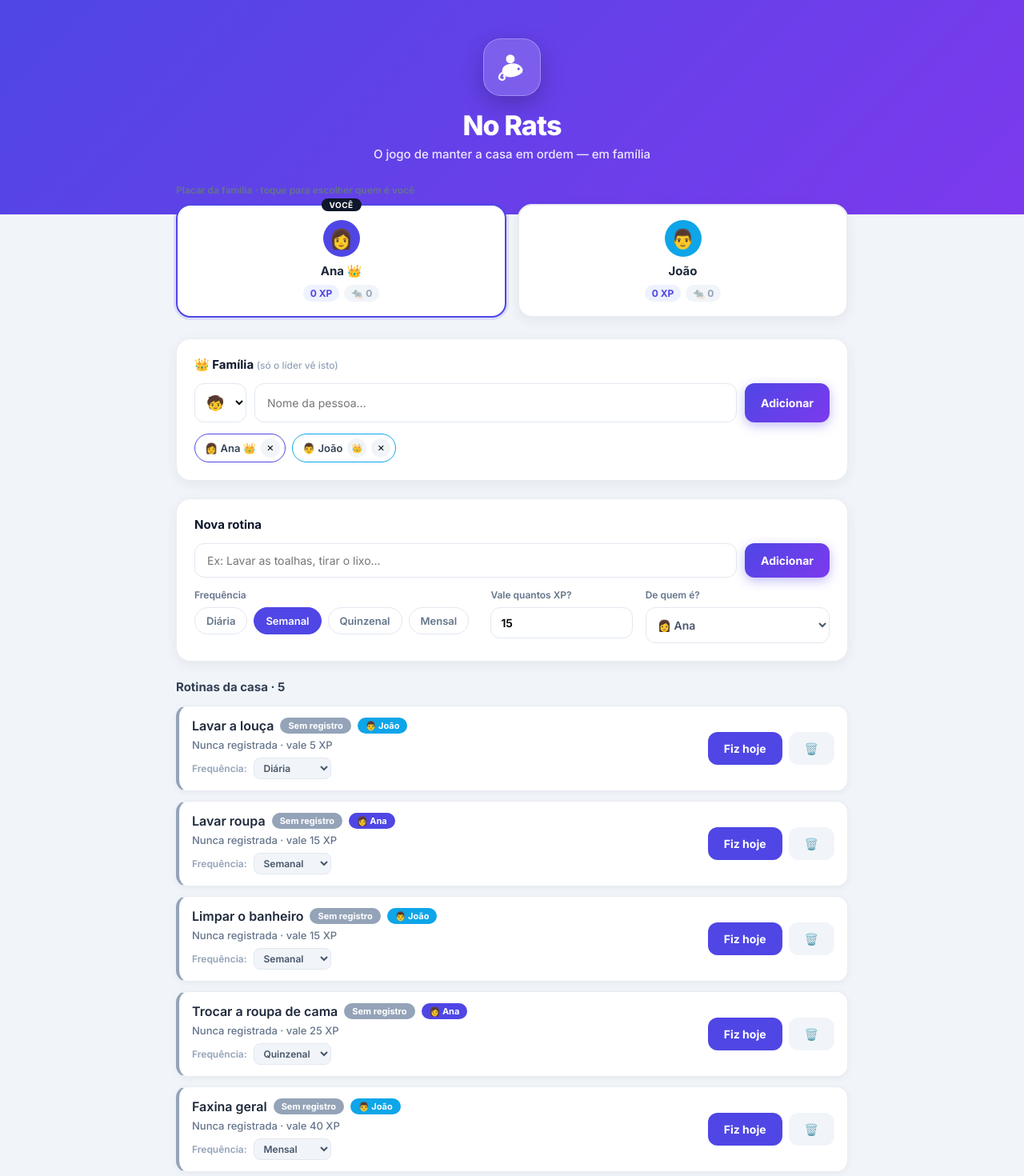
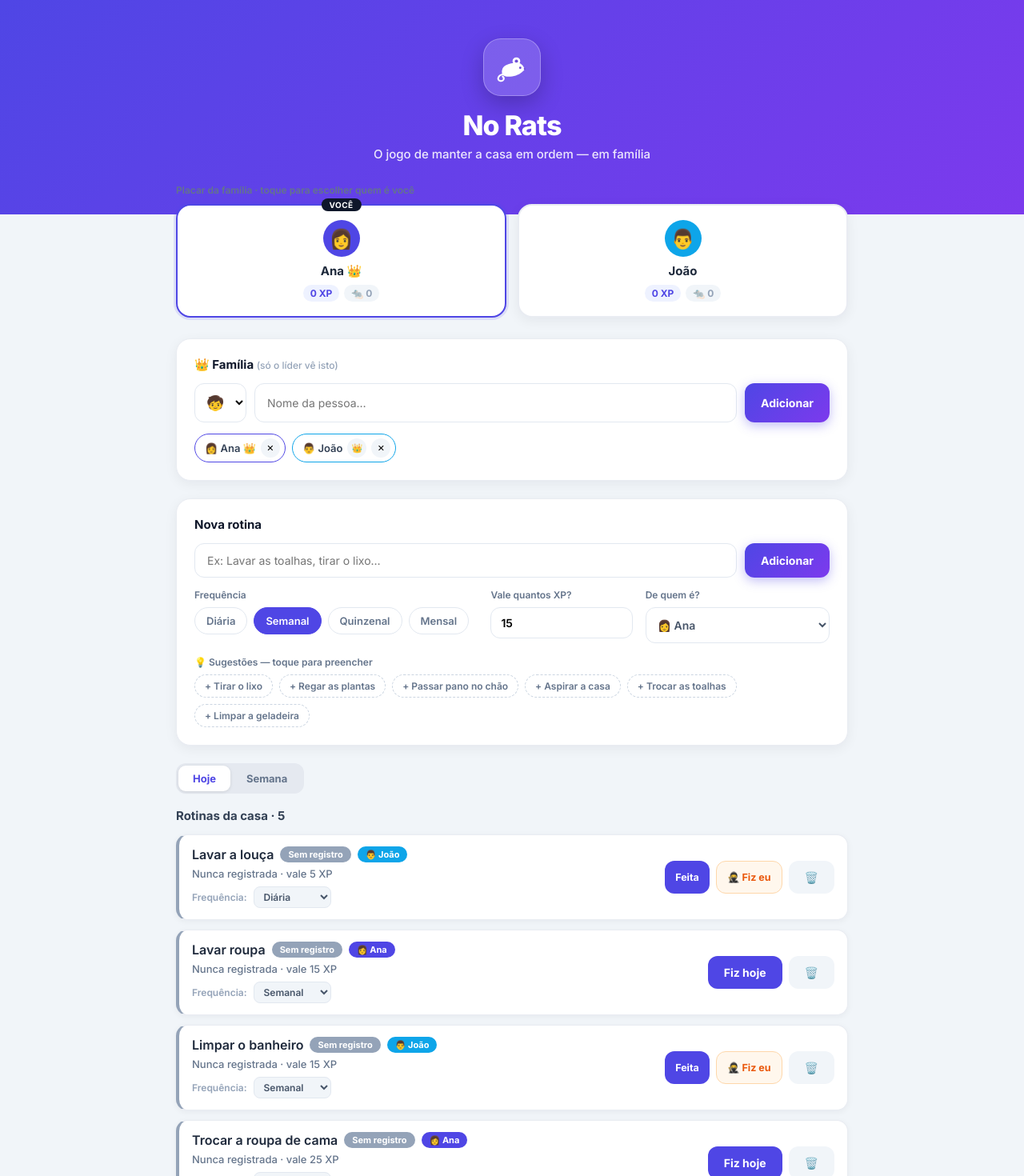
Before and after one commit to cristianamoreira/no-rats, a React (Vite) app in the folder frontend/: page / in a window 1280 px wide. Shown: the top 1470 px of the page at 80% size. Built offline with nearby package versions, Linux system fonts and the light colour scheme.

Commit message:
Parte 2: roubar, semana, sugestoes

```diff
--- a/frontend/src/App.jsx
+++ b/frontend/src/App.jsx
@@ -9,13 +9,25 @@ const FREQUENCIES = {
 
 const COLORS = ['#4f46e5', '#0ea5e9', '#f59e0b', '#ec4899', '#10b981', '#8b5cf6']
 const EMOJIS = ['👩', '👨', '🧒', '👧', '👦', '🧑', '👵', '👴', '🐱', '🐶']
+const WEEKDAYS = ['Domingo', 'Segunda', 'Terça', 'Quarta', 'Quinta', 'Sexta', 'Sábado']
+
+const SUGGESTIONS = [
+  { title: 'Tirar o lixo', freq: 'diaria' },
+  { title: 'Regar as plantas', freq: 'semanal' },
+  { title: 'Passar pano no chão', freq: 'semanal' },
+  { title: 'Aspirar a casa', freq: 'semanal' },
+  { title: 'Trocar as toalhas', freq: 'semanal' },
+  { title: 'Limpar a geladeira', freq: 'mensal' },
+]
 
 const MS = 86400000
 
 function todayStr() {
   return new Date().toISOString().slice(0, 10)
 }
-
+function addDays(dateStr, n) {
+  return new Date(Date.parse(dateStr) + n * MS).toISOString().slice(0, 10)
+}
 function daysSince(dateStr) {
   if (!dateStr) return null
   return Math.round((Date.parse(todayStr()) - Date.parse(dateStr)) / MS)
@@ -43,11 +55,26 @@ function getStatus(routine) {
 function RatLogo() {
   return (
     <svg viewBox="0 0 64 64" aria-hidden="true">
-      <path d="M17 41 C 8 44 6 53 13 55 C 18 56 21 51 17 48" fill="none" stroke="currentColor" strokeWidth="3.2" strokeLinecap="round" />
-      <circle cx="29" cy="17" r="8" fill="currentColor" />
-      <path d="M53 39 C 50 30 43 25 35 25 C 23 25 14 30 14 39 C 14 46 20 50 28 50 C 38 50 47 46 52 40 Z" fill="currentColor" />
-      <circle cx="44" cy="35" r="2.3" fill="#6d4fd6" />
-      <circle cx="53" cy="39" r="1.9" fill="#6d4fd6" />
+      <path
+        d="M15 45 C 6 47 4 56 11 57 C 17 58 19 52 15 49"
+        fill="none"
+        stroke="currentColor"
+        strokeWidth="3"
+        strokeLinecap="round"
+      />
+      <circle cx="40" cy="21" r="7" fill="currentColor" />
+      <circle cx="40" cy="21" r="3" fill="#6d4fd6" />
+      <path
+        d="M55 35
+           C 52 27 46 23 39 24
+           C 27 25 16 28 14 37
+           C 12.5 43 15 48 22 49
+           C 32 50 43 47 50 41
+           C 53 38.5 55 37 55 35 Z"
+        fill="currentColor"
+      />
+      <circle cx="47" cy="33" r="2.1" fill="#6d4fd6" />
+      <circle cx="55" cy="35" r="1.7" fill="#6d4fd6" />
     </svg>
   )
 }
@@ -90,6 +117,7 @@ function loadState() {
 export default function App() {
   const [state, setState] = useState(loadState)
   const [toast, setToast] = useState(null)
+  const [view, setView] = useState('hoje')
 
   const [rTitle, setRTitle] = useState('')
   const [rFreq, setRFreq] = useState('semanal')
@@ -139,6 +167,11 @@ export default function App() {
     setRXp(FREQUENCIES[key].xp)
   }
 
+  const useSuggestion = (sug) => {
+    setRTitle(sug.title)
+    setFreqForm(sug.freq)
+  }
+
   const addMember = () => {
     if (!pName.trim()) return showToast('✏️ Digite o nome!')
     const id = 'm' + Date.now()
@@ -178,18 +211,24 @@ export default function App() {
     showToast('✅ Rotina criada!')
   }
 
-  const markDone = (id) => {
+  const completeTask = (id, stealerId) => {
     const today = todayStr()
     const routine = routines.find((r) => r.id === id)
     if (!routine) return
     if (routine.lastDone === today) return showToast('✨ Já registrada hoje!')
     const owner = members.find((m) => m.id === routine.ownerId)
+    const creditId = stealerId || routine.ownerId
+    const credit = members.find((m) => m.id === creditId)
     setState((p) => ({
       ...p,
-      members: p.members.map((m) => (m.id === routine.ownerId ? { ...m, xp: m.xp + routine.xp } : m)),
+      members: p.members.map((m) => (m.id === creditId ? { ...m, xp: m.xp + routine.xp } : m)),
       routines: p.routines.map((r) => (r.id === id ? { ...r, lastDone: today, penalized: false } : r)),
     }))
-    showToast(`✅ +${routine.xp} XP para ${owner ? owner.name : 'a casa'}!`)
+    if (stealerId && owner && stealerId !== owner.id) {
+      showToast(`🥷 ${credit.name} roubou a tarefa de ${owner.name}! +${routine.xp} XP`)
+    } else {
+      showToast(`✅ +${routine.xp} XP para ${credit ? credit.name : 'a casa'}`)
+    }
   }
 
   const updateFreq = (id, newFreq) =>
@@ -198,9 +237,27 @@ export default function App() {
   const removeRoutine = (id) =>
     setState((p) => ({ ...p, routines: p.routines.filter((r) => r.id !== id) }))
 
+  const memberById = (id) => members.find((m) => m.id === id)
+
   const withStatus = routines.map((r) => ({ ...r, status: getStatus(r) }))
   withStatus.sort((a, b) => b.status.sort - a.status.sort)
-  const memberById = (id) => members.find((m) => m.id === id)
+
+  const today = todayStr()
+  const weekDays = []
+  for (let i = 0; i < 7; i++) weekDays.push({ offset: i, date: addDays(today, i), items: [] })
+  routines.forEach((r) => {
+    const freq = FREQUENCIES[r.freq] || FREQUENCIES.semanal
+    const due = r.lastDone ? addDays(r.lastDone, freq.days) : today
+    let diff = Math.round((Date.parse(due) - Date.parse(today)) / MS)
+    if (diff < 0) diff = 0
+    if (diff <= 6) weekDays[diff].items.push(r)
+  })
+  const dayLabel = (d) => {
+    if (d.offset === 0) return 'Hoje'
+    if (d.offset === 1) return 'Amanhã'
+    const wd = WEEKDAYS[new Date(d.date + 'T00:00:00Z').getUTCDay()]
+    return `${wd} · ${d.date.slice(8, 10)}/${d.date.slice(5, 7)}`
+  }
 
   return (
     <div className="nr-app">
@@ -226,14 +283,10 @@ export default function App() {
                 style={isActive ? { borderColor: m.color, boxShadow: `0 0 0 3px ${m.color}22` } : undefined}
               >
                 <div className="nr-avatar" style={{ background: m.color }}>{m.emoji}</div>
-                <div className="nr-player-name">
-                  {m.name} {m.id === leaderId ? '👑' : ''}
-                </div>
+                <div className="nr-player-name">{m.name} {m.id === leaderId ? '👑' : ''}</div>
                 <div className="nr-player-stats">
                   <span className="nr-xp-pill">{m.xp} XP</span>
-                  <span className="nr-rat-pill" style={m.rats > 0 ? { background: '#fee2e2', color: '#ef4444' } : undefined}>
-                    🐀 {m.rats}
-                  </span>
+                  <span className="nr-rat-pill" style={m.rats > 0 ? { background: '#fee2e2', color: '#ef4444' } : undefined}>🐀 {m.rats}</span>
                 </div>
                 {isActive && <div className="nr-you">você</div>}
               </button>
@@ -262,9 +315,7 @@ export default function App() {
               {members.map((m) => (
                 <div key={m.id} className="nr-member-chip" style={{ borderColor: m.color }}>
                   <span>{m.emoji} {m.name} {m.id === leaderId ? '👑' : ''}</span>
-                  {m.id !== leaderId && (
-                    <button className="nr-mini" title="Tornar líder" onClick={() => makeLeader(m.id)}>👑</button>
-                  )}
+                  {m.id !== leaderId && <button className="nr-mini" title="Tornar líder" onClick={() => makeLeader(m.id)}>👑</button>}
                   <button className="nr-mini" title="Remover" onClick={() => removeMember(m.id)}>✕</button>
                 </div>
               ))}
@@ -291,12 +342,7 @@ export default function App() {
                 <div className="nr-field-label">Frequência</div>
                 <div className="nr-pills">
                   {Object.entries(FREQUENCIES).map(([key, f]) => (
-                    <button
-                      key={key}
-                      className="nr-pill"
-                      onClick={() => setFreqForm(key)}
-                      style={rFreq === key ? { background: '#4f46e5', borderColor: '#4f46e5', color: '#fff' } : undefined}
-                    >
+                    <button key={key} className="nr-pill" onClick={() => setFreqForm(key)} style={rFreq === key ? { background: '#4f46e5', borderColor: '#4f46e5', color: '#fff' } : undefined}>
                       {f.label}
                     </button>
                   ))}
@@ -313,58 +359,62 @@ export default function App() {
                 </select>
               </div>
             </div>
+            <div className="nr-field-label" style={{ marginTop: '16px' }}>💡 Sugestões — toque para preencher</div>
+            <div className="nr-suggests">
+              {SUGGESTIONS.map((s) => (
+                <button key={s.title} className="nr-suggest" onClick={() => useSuggestion(s)}>+ {s.title}</button>
+              ))}
+            </div>
           </section>
         )}
 
+        <div className="nr-toggle">
+          <button className={view === 'hoje' ? 'active' : ''} onClick={() => setView('hoje')}>Hoje</button>
+          <button className={view === 'semana' ? 'active' : ''} onClick={() => setView('semana')}>Semana</button>
+        </div>
+
+        {view === 'hoje' ? (
           <section>
             <h2 className="nr-list-title">Rotinas da casa · {routines.length}</h2>
             {routines.length === 0 ? (
-            <div className="nr-empty">
-              <div style={{ fontSize: '34px', marginBottom: '8px' }}>🧹</div>
-              Nenhuma rotina ainda.
-            </div>
+              <div className="nr-empty"><div style={{ fontSize: '34px', marginBottom: '8px' }}>🧹</div>Nenhuma rotina ainda.</div>
             ) : (
               <div className="nr-tasks">
                 {withStatus.map((r) => {
                   const s = r.status
                   const owner = memberById(r.ownerId)
                   const doneToday = r.lastDone === todayStr()
+                  const ownerIsActive = active && active.id === r.ownerId
                   return (
                     <div className="nr-task" key={r.id} style={{ borderLeftColor: s.color }}>
                       <div style={{ minWidth: 0 }}>
                         <div className="nr-task-head">
                           <span className="nr-task-title">{r.title}</span>
                           <span className="nr-status" style={{ background: s.color }}>{s.label}</span>
-                        {owner && (
-                          <span className="nr-owner-tag" style={{ background: owner.color }}>
-                            {owner.emoji} {owner.name}
-                          </span>
-                        )}
+                          {owner && <span className="nr-owner-tag" style={{ background: owner.color }}>{owner.emoji} {owner.name}</span>}
                         </div>
-                      <div className="nr-meta">
-                        {s.last}{s.sub ? ` · ${s.sub}` : ''} · vale {r.xp} XP
-                      </div>
+                        <div className="nr-meta">{s.last}{s.sub ? ` · ${s.sub}` : ''} · vale {r.xp} XP</div>
                         {isLeader && (
                           <div className="nr-freq-row">
                             <span className="nr-freq-lbl">Frequência:</span>
                             <select className="nr-freq" value={r.freq} onChange={(e) => updateFreq(r.id, e.target.value)}>
-                            {Object.entries(FREQUENCIES).map(([key, f]) => (
-                              <option key={key} value={key}>{f.label}</option>
-                            ))}
+                              {Object.entries(FREQUENCIES).map(([key, f]) => <option key={key} value={key}>{f.label}</option>)}
                             </select>
                           </div>
                         )}
                       </div>
                       <div className="nr-actions">
-                      <button
-                        className={`nr-btn ${doneToday ? 'nr-done-today' : 'nr-complete'}`}
-                        onClick={() => markDone(r.id)}
-                      >
-                        {doneToday ? '✓ Feita hoje' : 'Fiz hoje'}
-                      </button>
-                      {isLeader && (
-                        <button className="nr-btn nr-del" title="Excluir" onClick={() => removeRoutine(r.id)}>🗑️</button>
+                        {doneToday ? (
+                          <button className="nr-btn nr-done-today">✓ Feita hoje</button>
+                        ) : ownerIsActive ? (
+                          <button className="nr-btn nr-complete" onClick={() => completeTask(r.id)}>Fiz hoje</button>
+                        ) : (
+                          <>
+                            <button className="nr-btn nr-complete nr-btn-sm" onClick={() => completeTask(r.id)}>Feita</button>
+                            <button className="nr-btn nr-steal nr-btn-sm" onClick={() => completeTask(r.id, active.id)} title={`Roubar de ${owner ? owner.name : ''}`}>🥷 Fiz eu</button>
+                          </>
                         )}
+                        {isLeader && <button className="nr-btn nr-del" title="Excluir" onClick={() => removeRoutine(r.id)}>🗑️</button>}
                       </div>
                     </div>
                   )
@@ -372,6 +422,37 @@ export default function App() {
               </div>
             )}
           </section>
+        ) : (
+          <section>
+            <h2 className="nr-list-title">Próximos 7 dias</h2>
+            {weekDays.map((d) => (
+              <div className="nr-week-day" key={d.offset}>
+                <div className="nr-week-head">{dayLabel(d)}</div>
+                {d.items.length === 0 ? (
+                  <div className="nr-week-empty">— nada previsto —</div>
+                ) : (
+                  d.items.map((r) => {
+                    const owner = memberById(r.ownerId)
+                    const doneToday = r.lastDone === todayStr()
+                    return (
+                      <div className="nr-week-item" key={r.id}>
+                        <span>
+                          <strong>{r.title}</strong>
+                          {owner && <span className="nr-owner-tag" style={{ background: owner.color, marginLeft: '8px' }}>{owner.emoji} {owner.name}</span>}
+                        </span>
+                        {doneToday ? (
+                          <button className="nr-btn nr-done-today nr-btn-sm">✓ Feita</button>
+                        ) : (
+                          <button className="nr-btn nr-complete nr-btn-sm" onClick={() => completeTask(r.id)}>Feita</button>
+                        )}
+                      </div>
+                    )
+                  })
+                )}
+              </div>
+            ))}
+          </section>
+        )}
 
         <footer className="nr-footer">No Rats · seus dados ficam salvos com segurança neste navegador</footer>
       </main>
@@ -413,15 +494,22 @@ body { margin: 0; }
 @media (min-width: 620px) { .nr-form-grid { grid-template-columns: 2fr 1fr 1.3fr; align-items: start; } }
 .nr-field-label { font-size: 12px; color: #64748b; font-weight: 600; margin-bottom: 8px; }
 .nr-btn { padding: 12px 20px; border: none; border-radius: 12px; font-weight: 700; font-size: 14px; cursor: pointer; font-family: inherit; transition: transform 0.15s ease, box-shadow 0.15s ease, background 0.15s ease, color 0.15s ease; white-space: nowrap; }
+.nr-btn-sm { padding: 8px 13px; font-size: 12.5px; }
 .nr-btn-primary { background: linear-gradient(135deg, #4f46e5, #7c3aed); color: #fff; box-shadow: 0 4px 14px rgba(79,70,229,0.35); }
 .nr-btn-primary:hover { transform: translateY(-1px); box-shadow: 0 7px 20px rgba(79,70,229,0.45); }
 .nr-pills { display: flex; gap: 8px; flex-wrap: wrap; }
 .nr-pill { padding: 8px 14px; border-radius: 999px; border: 1.5px solid #e2e8f0; background: #fff; color: #64748b; font-weight: 600; font-size: 13px; cursor: pointer; font-family: inherit; transition: all 0.15s ease; }
 .nr-pill:hover { border-color: #cbd5e1; }
+.nr-suggests { display: flex; gap: 8px; flex-wrap: wrap; }
+.nr-suggest { padding: 6px 12px; border-radius: 999px; border: 1.5px dashed #cbd5e1; background: #fff; color: #64748b; font-size: 12px; font-weight: 600; cursor: pointer; font-family: inherit; transition: all 0.15s ease; }
+.nr-suggest:hover { border-color: #6366f1; color: #4f46e5; }
 .nr-member-chips { display: flex; gap: 8px; flex-wrap: wrap; }
 .nr-member-chip { display: flex; align-items: center; gap: 6px; border: 1.5px solid #e2e8f0; border-radius: 999px; padding: 5px 6px 5px 12px; font-size: 13px; font-weight: 600; color: #334155; }
 .nr-mini { width: 24px; height: 24px; border: none; border-radius: 50%; background: #f1f5f9; cursor: pointer; font-size: 11px; display: flex; align-items: center; justify-content: center; }
 .nr-mini:hover { background: #e2e8f0; }
+.nr-toggle { display: inline-flex; background: #e5e9f0; border-radius: 12px; padding: 3px; gap: 2px; margin-bottom: 18px; }
+.nr-toggle button { border: none; background: transparent; padding: 8px 18px; border-radius: 9px; font-weight: 700; font-size: 13px; color: #64748b; cursor: pointer; font-family: inherit; }
+.nr-toggle button.active { background: #fff; color: #4f46e5; box-shadow: 0 1px 4px rgba(0,0,0,0.10); }
 .nr-list-title { font-size: 15px; font-weight: 700; color: #334155; margin: 0 0 14px; }
 .nr-tasks { display: grid; gap: 12px; }
 .nr-task { display: flex; justify-content: space-between; align-items: center; gap: 12px; background: #fff; border: 1px solid #e9ecf2; border-left: 4px solid #10b981; border-radius: 14px; padding: 14px 16px; box-shadow: 0 2px 8px rgba(15,23,42,0.05); transition: transform 0.15s ease, box-shadow 0.15s ease; }
@@ -435,14 +523,20 @@ body { margin: 0; }
 .nr-freq-lbl { font-size: 12px; color: #94a3b8; font-weight: 600; }
 .nr-freq { font-family: inherit; font-size: 12px; font-weight: 600; color: #475569; background: #f1f5f9; border: 1.5px solid #e2e8f0; border-radius: 8px; padding: 4px 8px; cursor: pointer; outline: none; }
 .nr-freq:hover { border-color: #cbd5e1; }
-.nr-actions { display: flex; gap: 8px; flex-shrink: 0; }
+.nr-actions { display: flex; gap: 8px; flex-shrink: 0; flex-wrap: wrap; justify-content: flex-end; }
 .nr-complete { background: #4f46e5; color: #fff; }
 .nr-complete:hover { background: #4338ca; transform: translateY(-1px); }
+.nr-steal { background: #fff7ed; color: #ea580c; border: 1.5px solid #fed7aa; }
+.nr-steal:hover { background: #ffedd5; }
 .nr-done-today { background: #dcfce7; color: #16a34a; cursor: default; }
 .nr-del { background: #f1f5f9; color: #94a3b8; }
 .nr-del:hover { background: #fee2e2; color: #ef4444; }
 .nr-empty { background: #fff; border: 1.5px dashed #cbd5e1; border-radius: 16px; padding: 44px 24px; text-align: center; color: #94a3b8; font-size: 15px; font-weight: 500; }
+.nr-week-day { margin-bottom: 18px; }
+.nr-week-head { font-size: 13px; font-weight: 700; color: #334155; margin-bottom: 8px; }
+.nr-week-item { display: flex; justify-content: space-between; align-items: center; gap: 10px; background: #fff; border: 1px solid #e9ecf2; border-radius: 12px; padding: 11px 14px; margin-bottom: 8px; box-shadow: 0 1px 4px rgba(15,23,42,0.04); font-size: 14px; color: #1e293b; }
+.nr-week-empty { font-size: 13px; color: #cbd5e1; padding: 2px 2px 6px; }
 .nr-footer { text-align: center; margin-top: 40px; color: #94a3b8; font-size: 13px; font-weight: 500; }
-.nr-toast { position: fixed; top: 24px; left: 50%; transform: translate(-50%, 0); background: #0f172a; color: #fff; padding: 13px 24px; border-radius: 999px; font-weight: 600; font-size: 14px; box-shadow: 0 14px 36px rgba(0,0,0,0.32); z-index: 1000; animation: nrpop 0.25s ease; }
+.nr-toast { position: fixed; top: 24px; left: 50%; transform: translate(-50%, 0); background: #0f172a; color: #fff; padding: 13px 24px; border-radius: 999px; font-weight: 600; font-size: 14px; box-shadow: 0 14px 36px rgba(0,0,0,0.32); z-index: 1000; animation: nrpop 0.25s ease; max-width: 90vw; text-align: center; }
 @keyframes nrpop { from { opacity: 0; transform: translate(-50%, -10px); } to { opacity: 1; transform: translate(-50%, 0); } }
 `
```
Lines whose indentation alone changed are shown as unchanged.
